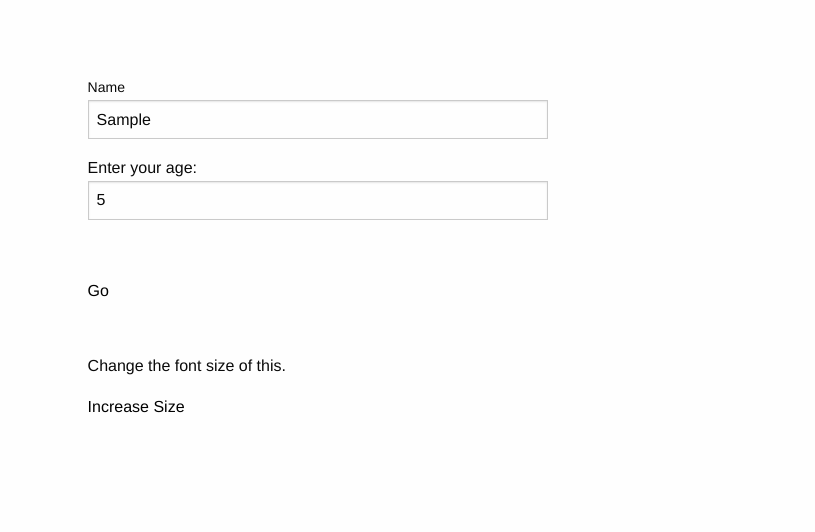
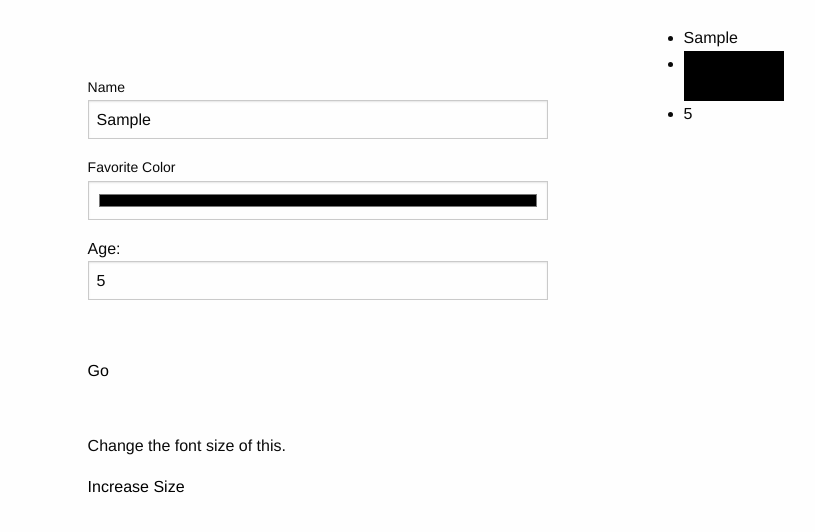
Before and after one commit to BrandonLoi/people-factory, a plain HTML site: page index.html in a window 1280 px wide. Both pictures are taken after typing "Sample", "5" into the empty fields and a click on the button "Go". Shown: the part 86-618 px from the top of the page, without its empty margins (34-849 px from the left). Drawn offline with nearby package versions, Linux system fonts and the light colour scheme.

Commit message:
Add color box

```diff
--- a/index.html
+++ b/index.html
@@ -21,8 +21,14 @@
             <label for="personName">Name</label>
             <input type="text" name="personName">
           </p>
+
           <p>
-            <label for="age"></label> Enter your age: <input type="number" name="age" min='1' max='100'><br>
+            <label for="favoriteColor">Favorite Color</label>
+            <input type="color" name="favoriteColor">
+          </p>
+
+          <p>
+            <label for="age"></label> Age: <input type="number" name="age" min='1' max='100'><br>
             <p>
               <button type="submit">Go</button>
             </p>
--- a/index.js
+++ b/index.js
@@ -9,6 +9,8 @@ function HandleSubmit(ev) {
   const details = document.querySelector('#details')
   const favoriteColor = f.favoriteColor.value;
   const age = f.age.value
+  const colorDiv = `
+  <div style="background-color: ${favoriteColor}; width: 100px; height:50px; "></div>`
   //document.querySelector('h1').textContent = name + ' ' + age
   //document.getElementById('blank').textContent += name + '-' + age + ' \n'
   //details.innerHTML = `<em>${name}</em>`;
@@ -16,11 +18,11 @@ function HandleSubmit(ev) {
   // em.textContent = name;
   // details.appendChild(em
   details.innerHTML = `
-  <ul>
-    <li>${name}</li>
-    <li>${favoriteColor}</li>
-    <li>${age}</li>
-  </ul>
+    <ul>
+      <li>${name}</li>
+      <li>${colorDiv}</li>
+      <li>${age}</li>
+    </ul>
   `
 }
 
```
